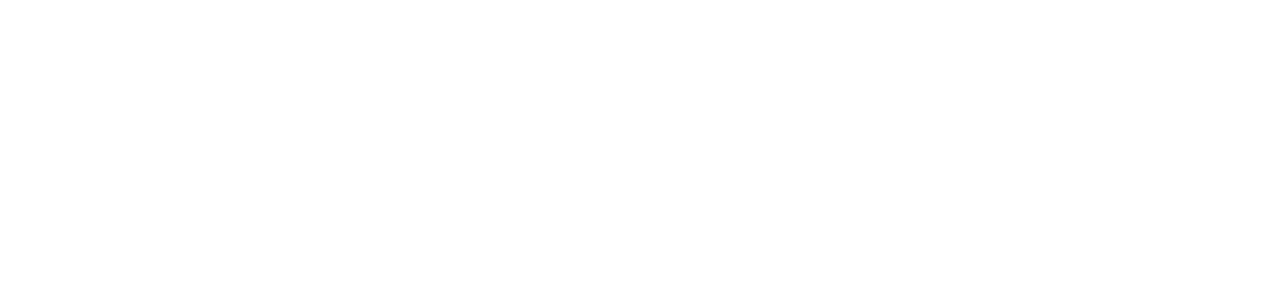
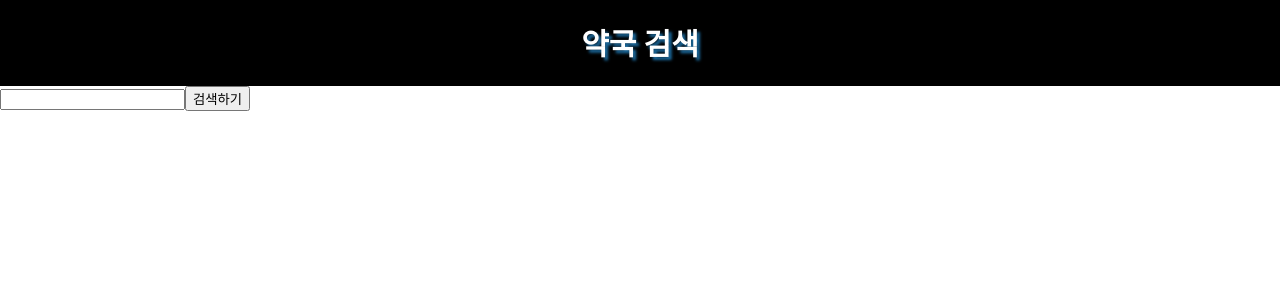
Before and after one commit to skymill2000/fintech220919, a React (Create React App) app in the folder insure/: page /pharmacy in a window 1280 px wide. Before the commit this address had no page. Shown: the top 300 px of the page. Built offline with nearby package versions, Linux system fonts and the light colour scheme.

Commit message:
약국 검색 기본틀 완성

```diff
--- a/insure/src/App.js
+++ b/insure/src/App.js
@@ -4,6 +4,7 @@
 import EventComponent from "./components/EventComponent";
 import AxiosComponent from "./components/AxiosComponent";
 import NewsPage from "./page/NewsPage";
+import PharmacyPage from "./page/PharmacyPage";
 
 function App() {
   return (
@@ -13,6 +14,7 @@
         <Route path="/event" element={<EventComponent />}></Route>
         <Route path="/axios" element={<AxiosComponent />}></Route>
         <Route path="/news" element={<NewsPage />}></Route>
+        <Route path="/pharmacy" element={<PharmacyPage />}></Route>
       </Routes>
     </BrowserRouter>
   );
--- /dev/null
+++ b/insure/src/page/PharmacyPage.js
@@ -0,0 +1,20 @@
+import React from "react";
+import AppBar from "../components/Common/AppBar";
+import SearchInput from "../components/news/SearchInput";
+
+const PharmacyPage = () => {
+  const handleChange = (event) => {};
+  const handleClick = () => {};
+
+  return (
+    <div>
+      <AppBar title={"약국 검색"}></AppBar>
+      <SearchInput
+        handleChange={handleChange}
+        handleClick={handleClick}
+      ></SearchInput>
+    </div>
+  );
+};
+
+export default PharmacyPage;
```
